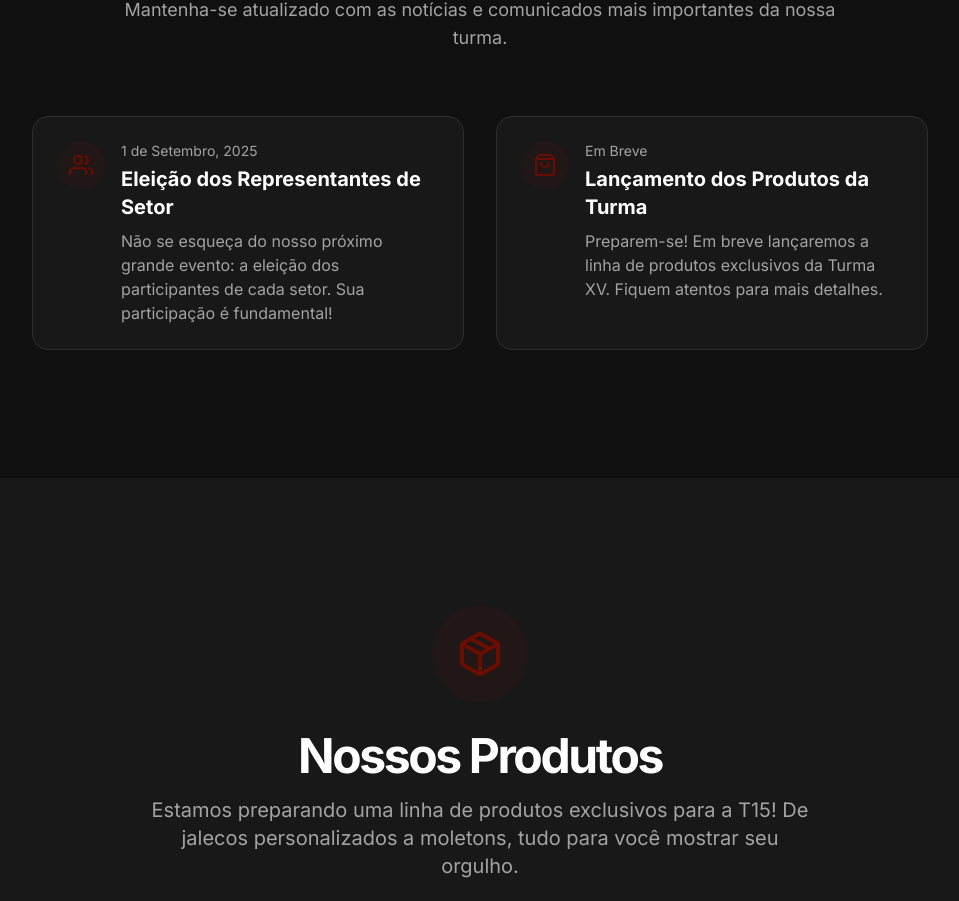
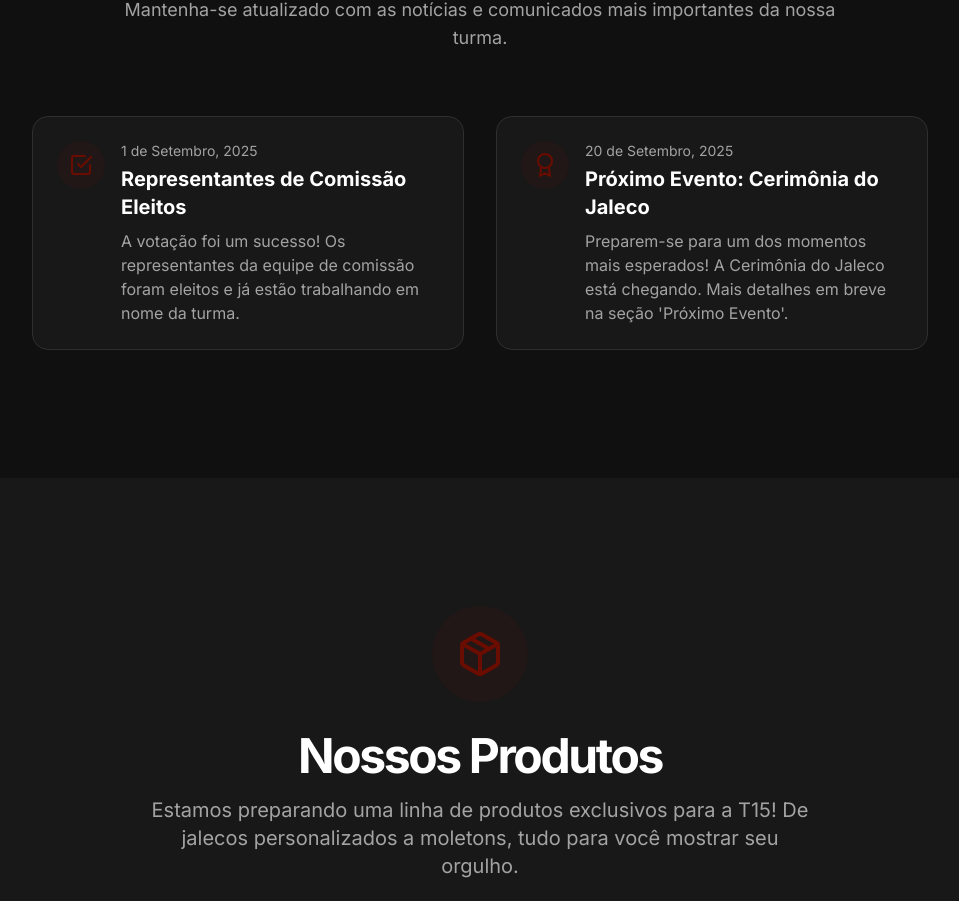
Before and after one commit to zfalny/t15, a React (Vite) app: page / in a window 1280 px wide. Shown: the part 1856-2757 px from the top of the page, without its empty margins (160-1119 px from the left). Built offline with nearby package versions, Linux system fonts and the light colour scheme.

Commit message:
Update Announcements.tsx

```diff
--- a/src/components/sections/Announcements.tsx
+++ b/src/components/sections/Announcements.tsx
@@ -1,20 +1,22 @@
 import SectionWrapper from '@/components/SectionWrapper';
 import SectionHeader from '@/components/SectionHeader';
 import { motion } from 'framer-motion';
-import { FiShoppingBag, FiUsers } from 'react-icons/fi';
+// Ícones atualizados para representar os novos anúncios
+import { FiAward, FiCheckSquare } from 'react-icons/fi';
 
+// Array de anúncios atualizado com as novas informações
 const announcements = [
   {
-    icon: FiUsers,
-    title: "Eleição dos Representantes de Setor",
+    icon: FiCheckSquare,
+    title: "Representantes de Comissão Eleitos",
     date: "1 de Setembro, 2025",
-    description: "Não se esqueça do nosso próximo grande evento: a eleição dos participantes de cada setor. Sua participação é fundamental!"
+    description: "A votação foi um sucesso! Os representantes da equipe de comissão foram eleitos e já estão trabalhando em nome da turma."
   },
   {
-    icon: FiShoppingBag,
-    title: "Lançamento dos Produtos da Turma",
-    date: "Em Breve",
-    description: "Preparem-se! Em breve lançaremos a linha de produtos exclusivos da Turma XV. Fiquem atentos para mais detalhes."
+    icon: FiAward,
+    title: "Próximo Evento: Cerimônia do Jaleco",
+    date: "20 de Setembro, 2025", // Você pode alterar para a data correta quando tiver
+    description: "Preparem-se para um dos momentos mais esperados! A Cerimônia do Jaleco está chegando. Mais detalhes em breve na seção 'Próximo Evento'."
   }
 ];
 
```
